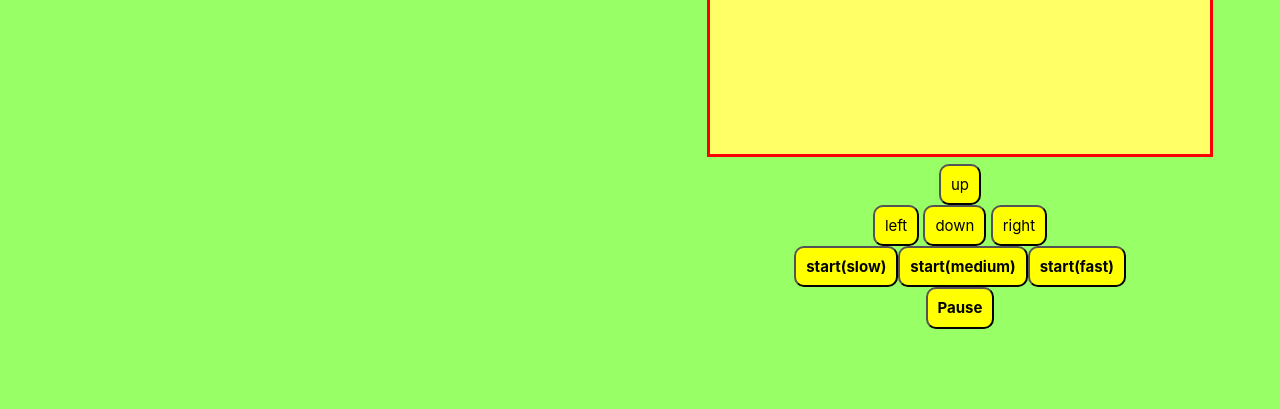
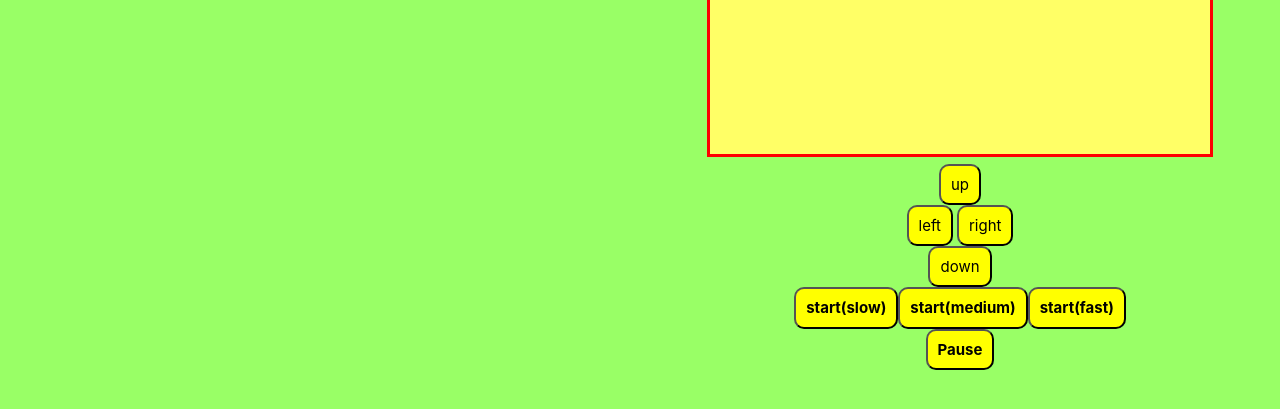
Before and after one commit to soumyajit1729/TheSnakeGame, a plain HTML site: page index.html in a window 1280 px wide. Shown: the part 349-758 px from the top of the page. Drawn offline with nearby package versions, Linux system fonts and the light colour scheme.

Commit message:
Update index.html

```diff
--- a/index.html
+++ b/index.html
@@ -34,10 +34,11 @@
 		</div>
 		<div class="col l6 m12" style="text-align: center;">
 			<canvas id="canvas" width="500" height="500"></canvas><br>
-			<button onclick="dirControl2(38)">up</button><br>
-			<button onclick="dirControl2(37)">left</button>
-			<button onclick="dirControl2(40)">down</button>
-			<button onclick="dirControl2(39)">right</button><br>
+			<button onclick="dirControl2(38)" class="ctrl">up</button><br>
+			<button onclick="dirControl2(37)" class="ctrl">left</button>
+
+			<button onclick="dirControl2(39)" class="ctrl">right</button><br>
+			<button onclick="dirControl2(40)" class="ctrl">down</button><br>
 			<button onclick="startGame1()"><b>start(slow)</b></button><button onclick="startGame2()"><b>start(medium)</b></button><button onclick="startGame3()"><b>start(fast)</b></button><br><button onclick="pause()"><b>Pause</b></button>
 		</div>
 	</div>
```
